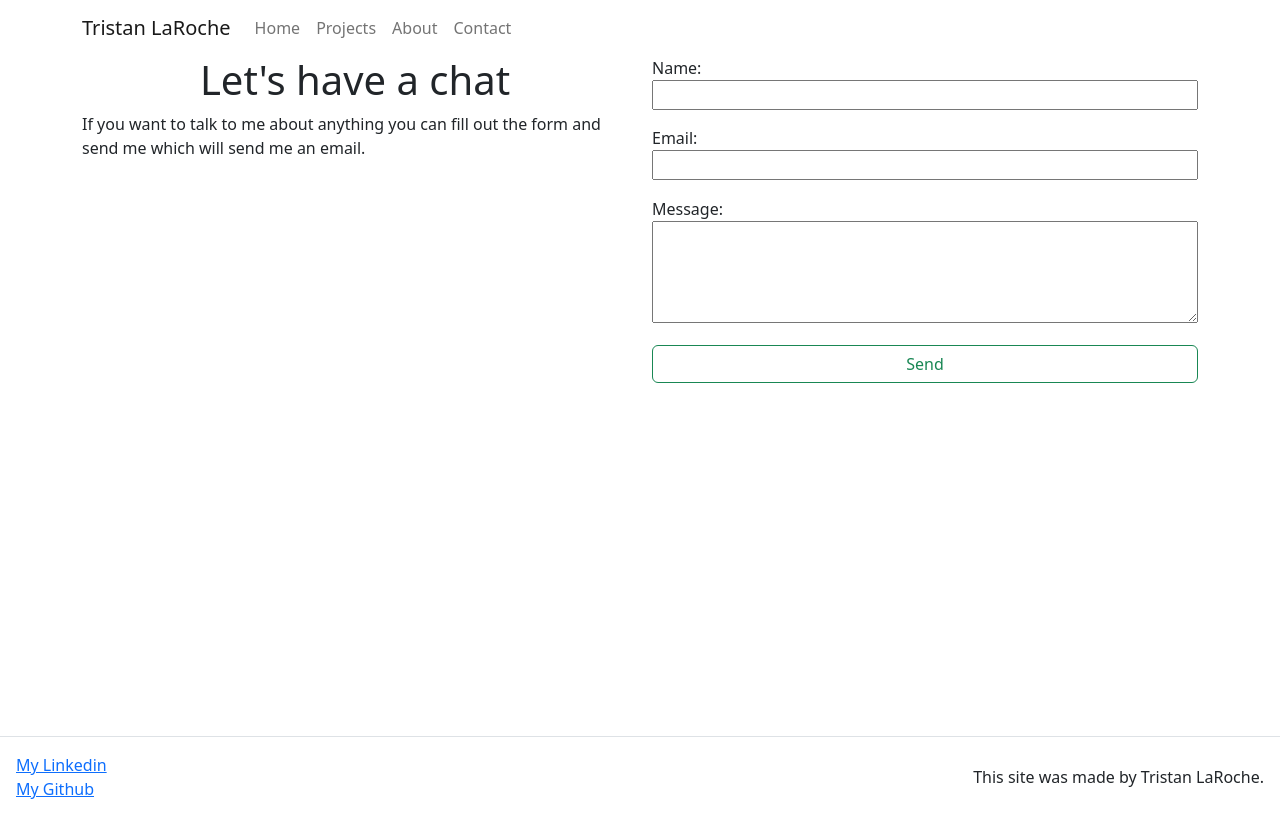
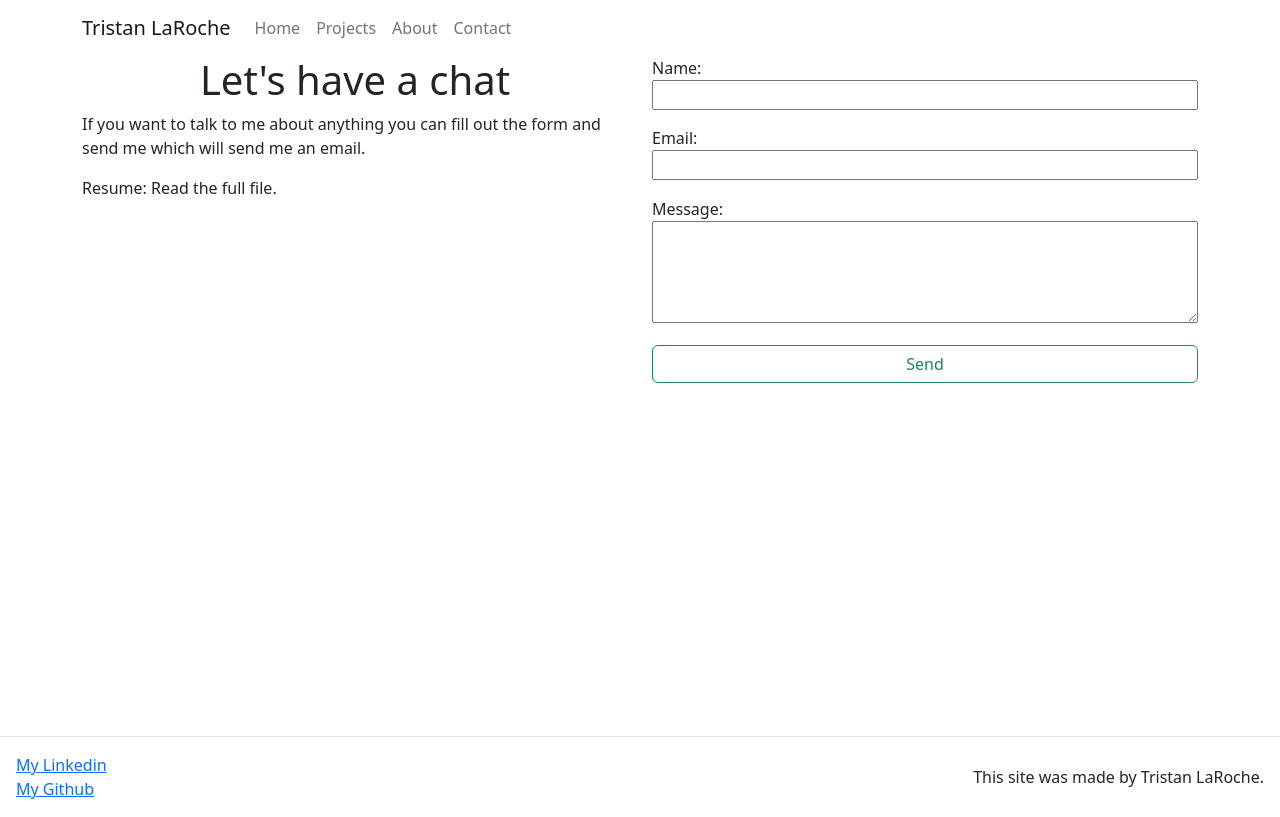
Before and after one commit to taroche/Profile, a React (Create React App) app: page /Profile/contact in a window 1280 px wide. Built offline with nearby package versions, Linux system fonts and the light colour scheme.

Commit message:
added resume

```diff
--- a/src/pages/ContactPage.js
+++ b/src/pages/ContactPage.js
@@ -5,6 +5,7 @@ import Container from "react-bootstrap/Container";
 import Row from "react-bootstrap/Row";
 import Col from "react-bootstrap/Col";
 import Button from "react-bootstrap/Button";
+import Resume from "../img/TAL_resumes.mht";
 
 const contactPage = () => {
   const form = createRef();
@@ -47,6 +48,9 @@ const contactPage = () => {
               If you want to talk to me about anything you can fill out the form
               and send me which will send me an email.
             </p>
+            <p>
+              Resume: <a href={Resume}>Read the full file</a>.
+            </p>
           </Col>
           <Col md={6} sm={12}>
             <form
```
